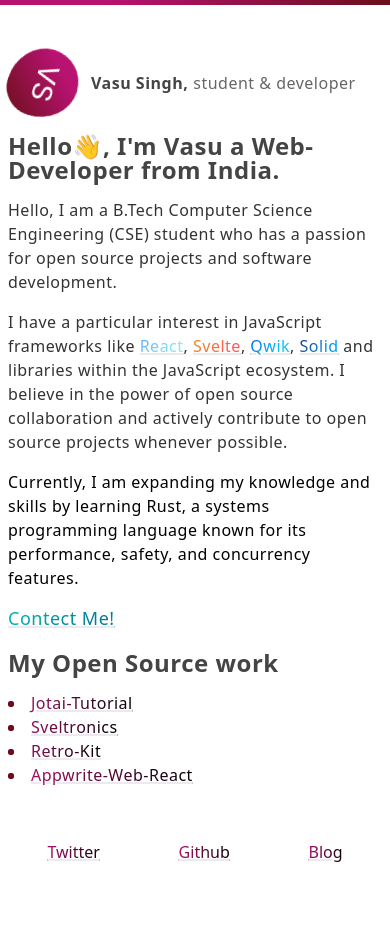
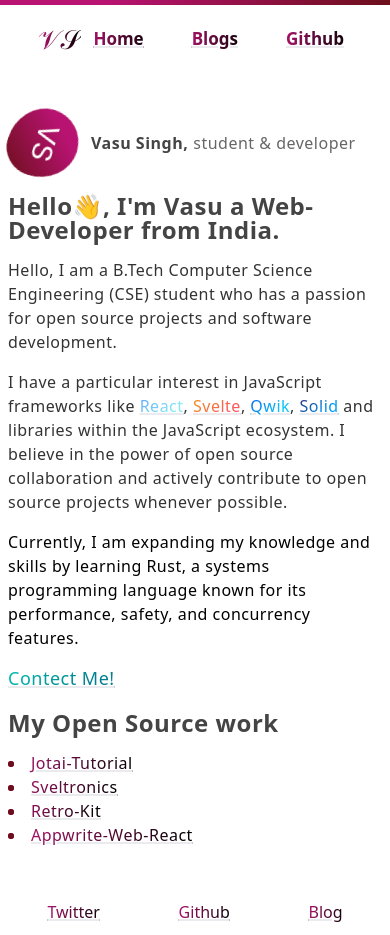
Before and after one commit to vasucp1207/vasu-dev, a SvelteKit app: page / in a window 390 px wide. Before the commit the page ends 875 px from the top, so only its background shows below. Built offline with nearby package versions, Linux system fonts and the light colour scheme.

Commit message:
header and media query

```diff
--- a/src/routes/+layout.svelte
+++ b/src/routes/+layout.svelte
@@ -1,8 +1,10 @@
 <script>
+	import Header from './Header.svelte';
 </script>
 
 <div class="app">
 	<div class='top-line' />
+	<Header />
 	<main>
 		<slot />
 	</main>
--- /dev/null
+++ b/src/routes/Header.svelte
@@ -0,0 +1,57 @@
+<script>
+  import './styles.css';
+</script>
+
+<div class='header'>
+  <a href='/' class='initials'>𝒱𝒮</a>
+  <div class='links'>
+    <a href='/'>Home</a>
+    <a href='/blogs'>Blogs</a>
+    <a href='https://github.com/vasucp1207'>Github</a>
+  </div>
+</div>
+
+<style>
+  .header {
+    font-family: Public Sans, system-ui;
+    display: flex;
+    justify-content: space-between;
+    height: 60px;
+    align-items: center;
+    font-size: 17px;
+  }
+  a {
+    text-decoration: none;
+  }
+  .initials {
+    text-decoration: none;
+		background: -webkit-linear-gradient(right, #000, #b91372);
+		-webkit-background-clip: text;
+		-webkit-text-fill-color: transparent;
+    cursor: pointer;
+    font-size: 27px !important;
+    font-weight: 100;
+    margin-left: 30px;
+  }
+  .links {
+    display: flex;
+    align-items: center;
+    gap: 2rem;
+    cursor: pointer;
+    margin-right: 30px;
+  }
+  .links>a {
+    font-weight: 600;
+		background: -webkit-linear-gradient(right, #000, #b91372);
+		-webkit-background-clip: text;
+		-webkit-text-fill-color: transparent;
+    text-decoration: underline 2px #eaeaef;
+    padding: 8px;
+  }
+  .links>a:hover {
+    background: #f3eeef;
+    border-radius: 8px;
+    -webkit-text-fill-color: #b91372;
+    text-decoration: underline 2px #b91372;
+  }
+</style>
--- a/src/routes/blogs/+page.svelte
+++ b/src/routes/blogs/+page.svelte
@@ -6,7 +6,7 @@
 </script>
 
 <div class='blog-wrap'>
-  <div class='blog-cont'>
+  <div class='blog-home-cont'>
       <div class='blogs-head'>Blogs</div>
 
       <div class='blog-list'>
@@ -27,7 +27,7 @@
     display: flex;
     justify-content: center;
   }
-  .blog-cont {
+  .blog-home-cont {
     margin-top: 60px;
     width: 700px;
     font-family: Public Sans, system-ui;
--- a/src/routes/styles.css
+++ b/src/routes/styles.css
@@ -1,12 +1,24 @@
 ::selection {
-  color: #b91372;
-  background: #f3eeef;
+	color: #b91372;
+	background: #f3eeef;
+	-webkit-text-fill-color: #b91372;
 }
 
 :root {
 	--light-black: #333333;
 	--dark-gray: #444444;
 	--light-gray: #666666;
+}
+
+@media only screen and (max-width: 800px) {
+	.wrap,
+	.blog {
+		width: 450px;
+	}
+	.footer,
+	.blog-home-cont {
+		max-width: 450px;
+	}
 }
 
 svg {
@@ -18,33 +30,35 @@ svg {
 
 /* width */
 ::-webkit-scrollbar {
-  width: 8px;
+	width: 8px;
 	z-index: -1;
 }
 
 /* Track */
 ::-webkit-scrollbar-track {
-  background: #f8f8f8;
+	background: #f8f8f8;
 }
 
 /* Handle */
 ::-webkit-scrollbar-thumb {
-  background: #b91372;
+	background-color: #6b0f1a;
+	background-image: linear-gradient(315deg, #6b0f1a 0%, #b91372 74%);
 }
 
-h1, h2 {
+h1,
+h2 {
 	color: var(--light-black);
 	text-decoration: underline 2px #efb2bd;
 }
 
-ul>li {
+ul > li {
 	font-size: 17px;
 	line-height: 1.5rem;
 	letter-spacing: 0.5px;
 	color: var(--dark-gray);
 }
 
-ul>li::marker {
+ul > li::marker {
 	color: #b91372;
 }
 
@@ -55,7 +69,8 @@ pre {
 	font-size: 14px;
 }
 
-.appwrite-img, .next-appwrite {
+.appwrite-img,
+.next-appwrite {
 	margin-top: 40px;
 	margin-bottom: 40px;
 	width: 100%;
```
